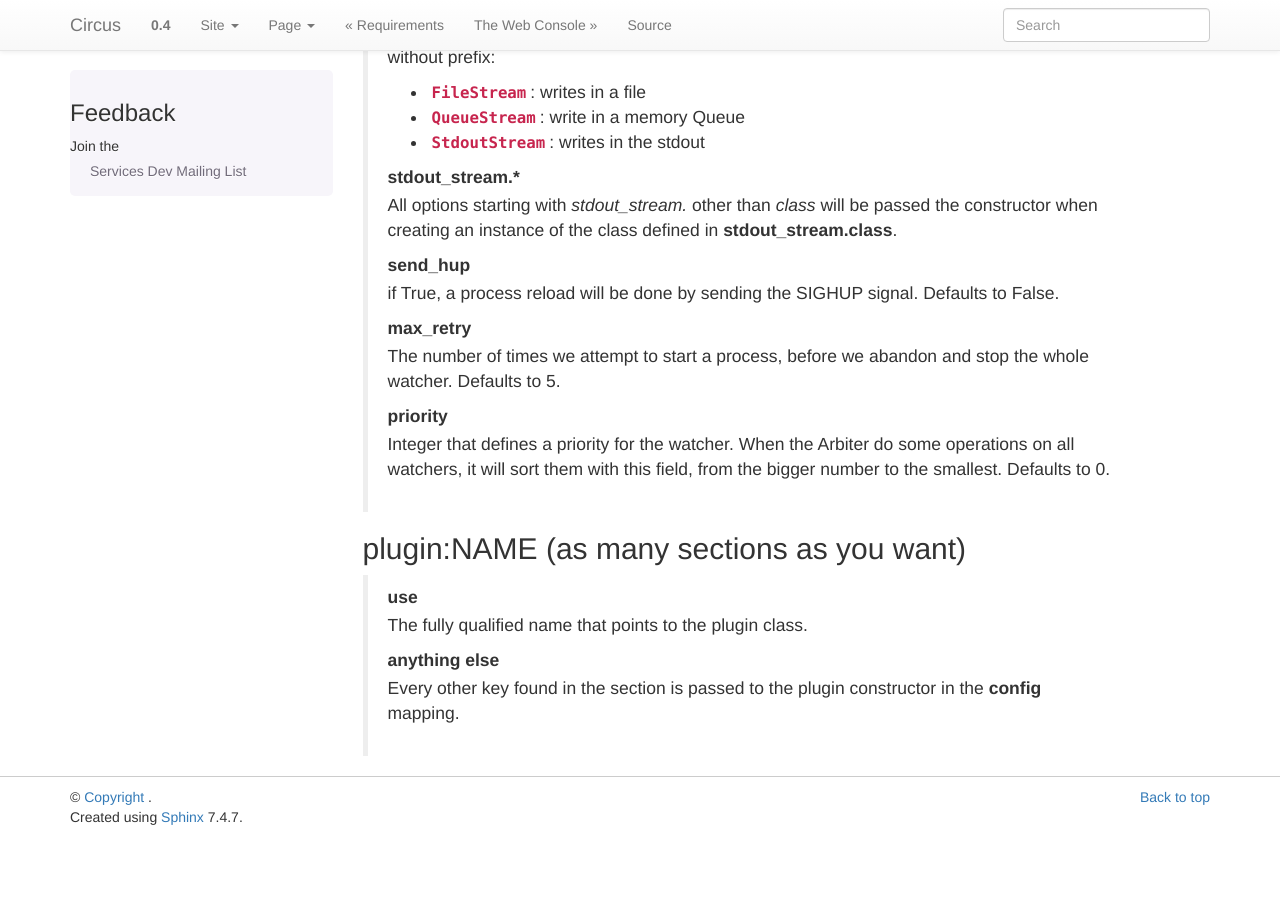
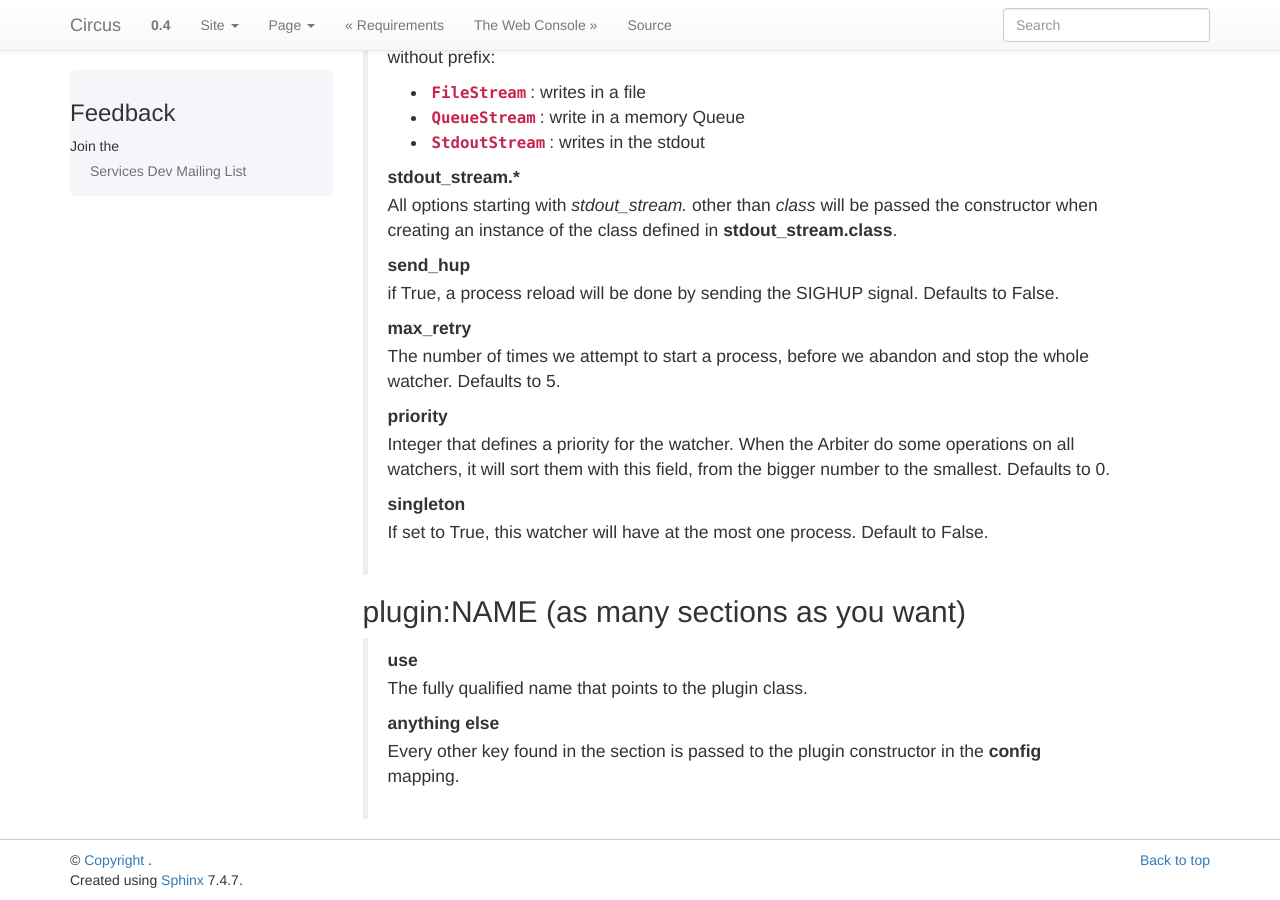
Before and after one commit to circus-tent/circus, a Sphinx documentation site: the page built from docs/source/configuration.rst, in a window 1280 px wide and 900 px high, scrolled down 2477 px. Built offline with Sphinx 7.4.7, drawn with Linux system fonts in a browser that asks for light colours; pages that are not in the unit, such as notebooks, are missing from menus; before the commit the page ends 3314 px from its top, so only the background shows below that.

Commit message:
document the singleton option

```diff
--- a/docs/source/configuration.rst
+++ b/docs/source/configuration.rst
@@ -138,6 +138,10 @@ watcher:NAME (as many sections as you want)
         with this field, from the bigger number to the smallest.
         Defaults to 0.
 
+    **singleton**
+        If set to True, this watcher will have at the most one process.
+        Default to False.
+
 plugin:NAME (as many sections as you want)
 ~~~~~~~~~~~~~~~~~~~~~~~~~~~~~~~~~~~~~~~~~~~
     **use**
```
